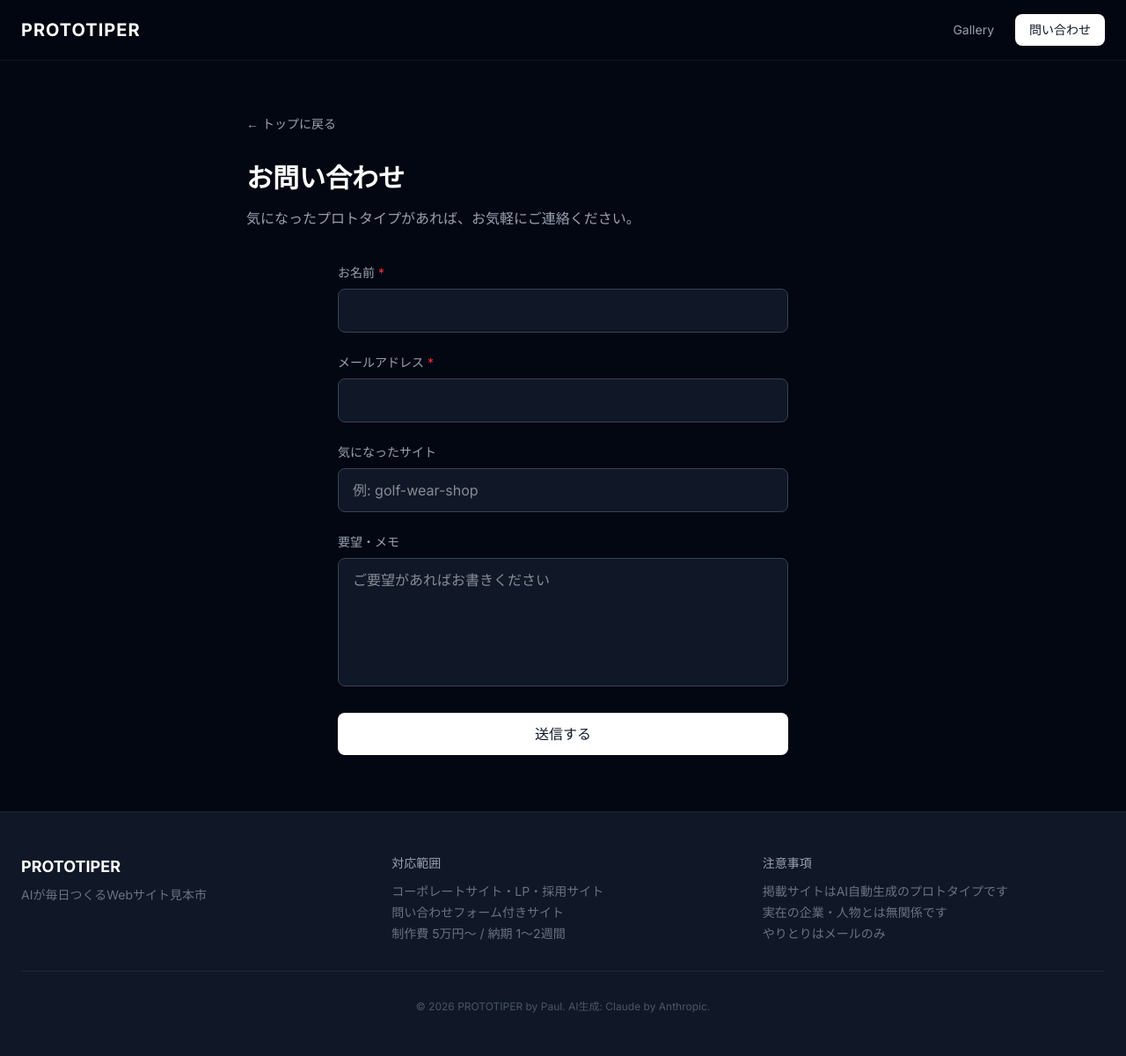
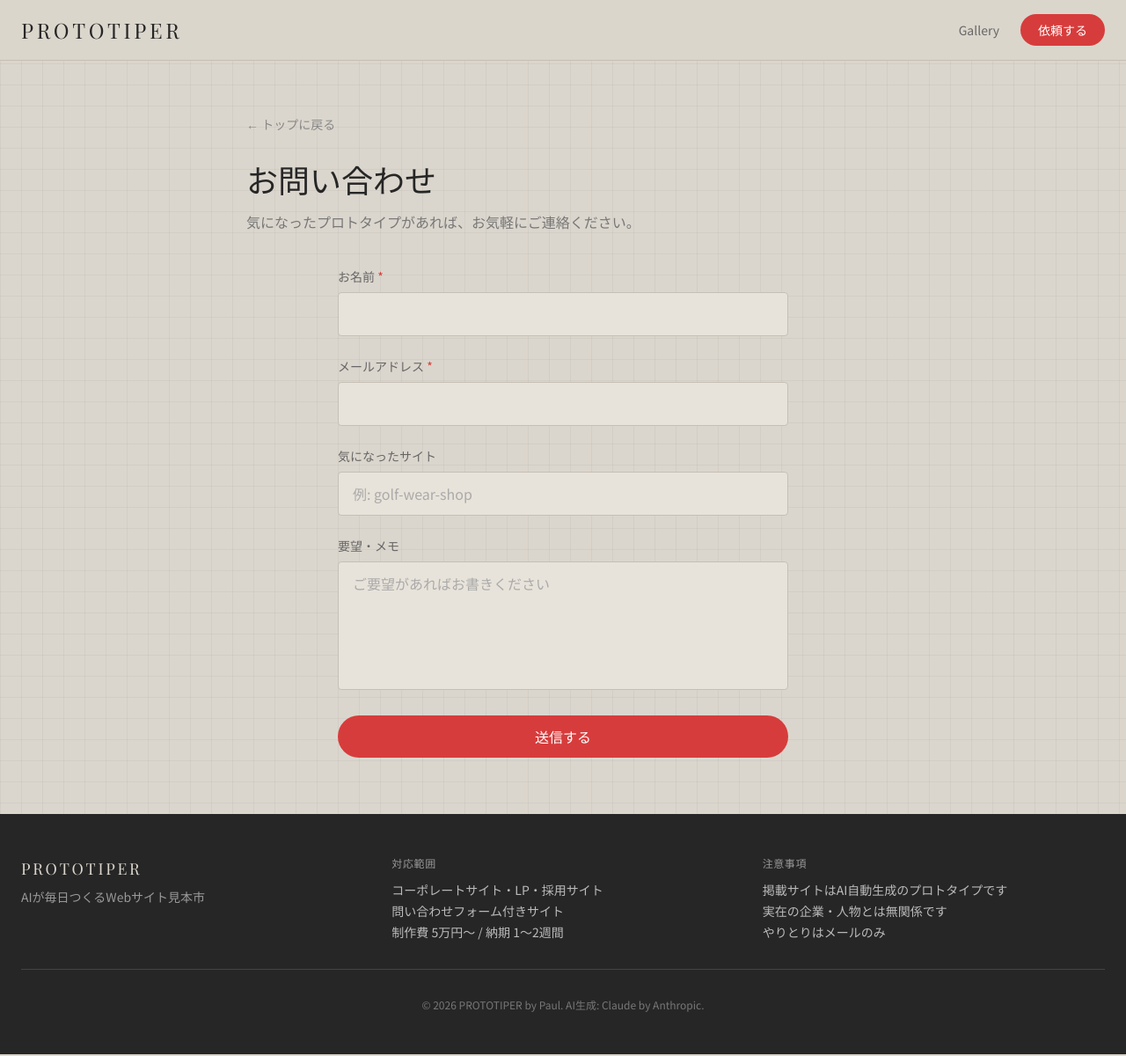
Before and after one commit to paul13131313/prototiper, a Next.js app: page /contact in a window 1280 px wide. Shown: the whole page at 88% size. Built offline with nearby package versions, Linux system fonts and the light colour scheme.

Commit message:
Ships Grid Journalスタイルでサイト全体をリデザイン

```diff
--- a/src/app/contact/page.tsx
+++ b/src/app/contact/page.tsx
@@ -35,15 +35,20 @@ function ContactForm() {
   if (status === "sent") {
     return (
       <div className="text-center py-20">
-        <div className="text-4xl mb-4">✓</div>
-        <h2 className="text-2xl font-bold text-white">送信完了</h2>
-        <p className="mt-4 text-gray-400">
+        <div className="text-4xl mb-4 text-[#D73C3C]">✓</div>
+        <h2
+          className="text-2xl text-[#262626]"
+          style={{ fontFamily: "var(--font-display), serif" }}
+        >
+          送信完了
+        </h2>
+        <p className="mt-4 text-[#777]">
           お問い合わせありがとうございます。<br />
           確認メールをお送りしました。2営業日以内にご連絡いたします。
         </p>
         <Link
           href="/"
-          className="mt-8 inline-block text-sm text-blue-400 hover:text-blue-300 transition"
+          className="mt-8 inline-block text-sm text-[#D73C3C] hover:underline transition"
         >
           ← トップに戻る
         </Link>
@@ -51,11 +56,14 @@ function ContactForm() {
     );
   }
 
+  const inputClass =
+    "w-full px-4 py-3 bg-[#E8E3DA] border border-[#C5BFB5] rounded text-[#262626] focus:outline-none focus:border-[#D73C3C] transition placeholder:text-[#AAA]";
+
   return (
     <form onSubmit={handleSubmit} className="max-w-lg mx-auto space-y-6">
       <div>
-        <label htmlFor="name" className="block text-sm text-gray-400 mb-2">
-          お名前 <span className="text-red-500">*</span>
+        <label htmlFor="name" className="block text-sm text-[#666] mb-2">
+          お名前 <span className="text-[#D73C3C]">*</span>
         </label>
         <input
           id="name"
@@ -63,13 +71,13 @@ function ContactForm() {
           required
           value={name}
           onChange={(e) => setName(e.target.value)}
-          className="w-full px-4 py-3 bg-gray-900 border border-gray-700 rounded-lg text-white focus:outline-none focus:border-blue-500 transition"
+          className={inputClass}
         />
       </div>
 
       <div>
-        <label htmlFor="email" className="block text-sm text-gray-400 mb-2">
-          メールアドレス <span className="text-red-500">*</span>
+        <label htmlFor="email" className="block text-sm text-[#666] mb-2">
+          メールアドレス <span className="text-[#D73C3C]">*</span>
         </label>
         <input
           id="email"
@@ -77,12 +85,12 @@ function ContactForm() {
           required
           value={email}
           onChange={(e) => setEmail(e.target.value)}
-          className="w-full px-4 py-3 bg-gray-900 border border-gray-700 rounded-lg text-white focus:outline-none focus:border-blue-500 transition"
+          className={inputClass}
         />
       </div>
 
       <div>
-        <label htmlFor="site" className="block text-sm text-gray-400 mb-2">
+        <label htmlFor="site" className="block text-sm text-[#666] mb-2">
           気になったサイト
         </label>
         <input
@@ -90,13 +98,13 @@ function ContactForm() {
           type="text"
           value={site}
           onChange={(e) => setSite(e.target.value)}
-          className="w-full px-4 py-3 bg-gray-900 border border-gray-700 rounded-lg text-white focus:outline-none focus:border-blue-500 transition"
+          className={inputClass}
           placeholder="例: golf-wear-shop"
         />
       </div>
 
       <div>
-        <label htmlFor="message" className="block text-sm text-gray-400 mb-2">
+        <label htmlFor="message" className="block text-sm text-[#666] mb-2">
           要望・メモ
         </label>
         <textarea
@@ -104,7 +112,7 @@ function ContactForm() {
           rows={5}
           value={message}
           onChange={(e) => setMessage(e.target.value)}
-          className="w-full px-4 py-3 bg-gray-900 border border-gray-700 rounded-lg text-white focus:outline-none focus:border-blue-500 transition resize-none"
+          className={`${inputClass} resize-none`}
           placeholder="ご要望があればお書きください"
         />
       </div>
@@ -112,13 +120,13 @@ function ContactForm() {
       <button
         type="submit"
         disabled={status === "sending"}
-        className="w-full py-3 bg-white text-gray-900 font-medium rounded-lg hover:bg-gray-200 transition disabled:opacity-50 disabled:cursor-not-allowed"
+        className="w-full py-3 bg-[#D73C3C] text-white font-medium rounded-full hover:bg-[#c03535] transition disabled:opacity-50 disabled:cursor-not-allowed"
       >
         {status === "sending" ? "送信中..." : "送信する"}
       </button>
 
       {status === "error" && (
-        <p className="text-red-400 text-sm text-center">
+        <p className="text-[#D73C3C] text-sm text-center">
           送信に失敗しました。時間をおいて再度お試しください。
         </p>
       )}
@@ -128,22 +136,27 @@ function ContactForm() {
 
 export default function ContactPage() {
   return (
-    <main className="min-h-screen bg-gray-950 text-white">
+    <main className="min-h-screen">
       <div className="max-w-3xl mx-auto px-6 py-16">
         <Link
           href="/"
-          className="text-sm text-gray-400 hover:text-white transition"
+          className="text-sm text-[#888] hover:text-[#262626] transition"
         >
           ← トップに戻る
         </Link>
 
-        <h1 className="mt-8 text-3xl font-bold">お問い合わせ</h1>
-        <p className="mt-4 text-gray-400">
+        <h1
+          className="mt-8 text-4xl text-[#262626]"
+          style={{ fontFamily: "var(--font-display), serif" }}
+        >
+          お問い合わせ
+        </h1>
+        <p className="mt-4 text-[#777]">
           気になったプロトタイプがあれば、お気軽にご連絡ください。
         </p>
 
         <div className="mt-10">
-          <Suspense fallback={<div className="text-gray-500">読み込み中...</div>}>
+          <Suspense fallback={<div className="text-[#999]">読み込み中...</div>}>
             <ContactForm />
           </Suspense>
         </div>
--- a/src/app/globals.css
+++ b/src/app/globals.css
@@ -1,10 +1,14 @@
 @import "tailwindcss";
 
 @theme inline {
-  --font-sans: var(--font-inter);
+  --font-sans: var(--font-body);
 }
 
 body {
-  background: #030712;
-  color: #f9fafb;
+  background: #DBD6CD;
+  color: #262626;
+  background-image:
+    linear-gradient(rgba(0,0,0,0.04) 1px, transparent 1px),
+    linear-gradient(90deg, rgba(0,0,0,0.04) 1px, transparent 1px);
+  background-size: 24px 24px;
 }
--- a/src/app/layout.tsx
+++ b/src/app/layout.tsx
@@ -1,11 +1,18 @@
 import type { Metadata } from "next";
-import { Inter } from "next/font/google";
+import { Playfair_Display, Noto_Sans_JP } from "next/font/google";
 import Link from "next/link";
 import "./globals.css";
 
-const inter = Inter({
-  variable: "--font-inter",
+const playfair = Playfair_Display({
+  variable: "--font-display",
   subsets: ["latin"],
+  weight: ["400", "700"],
+});
+
+const notoSans = Noto_Sans_JP({
+  variable: "--font-body",
+  subsets: ["latin"],
+  weight: ["400", "500", "700"],
 });
 
 export const metadata: Metadata = {
@@ -31,63 +38,80 @@ export default function RootLayout({
 }>) {
   return (
     <html lang="ja">
-      <body className={`${inter.variable} font-sans antialiased bg-gray-950`}>
+      <body
+        className={`${playfair.variable} ${notoSans.variable} antialiased`}
+        style={{ fontFamily: "var(--font-body), sans-serif" }}
+      >
         {/* Navigation */}
-        <nav className="fixed top-0 left-0 right-0 z-50 bg-gray-950/80 backdrop-blur border-b border-gray-800/50">
+        <nav className="fixed top-0 left-0 right-0 z-50 bg-[#DBD6CD]/90 backdrop-blur border-b border-[#C5BFB5]">
           <div className="max-w-7xl mx-auto px-6 py-4 flex items-center justify-between">
-            <Link href="/" className="text-xl font-bold text-white tracking-wider">
+            <Link
+              href="/"
+              className="text-2xl tracking-[0.15em] text-[#262626]"
+              style={{ fontFamily: "var(--font-display), serif" }}
+            >
               PROTOTIPER
             </Link>
             <div className="flex items-center gap-6">
               <Link
                 href="/#gallery"
-                className="text-sm text-gray-400 hover:text-white transition"
+                className="text-sm text-[#666] hover:text-[#262626] transition"
               >
                 Gallery
               </Link>
               <Link
                 href="/contact"
-                className="text-sm px-4 py-2 bg-white text-gray-900 rounded-lg font-medium hover:bg-gray-200 transition"
+                className="text-sm px-5 py-2 bg-[#D73C3C] text-white rounded-full font-medium hover:bg-[#c03535] transition"
               >
-                問い合わせ
+                依頼する
               </Link>
             </div>
           </div>
         </nav>
 
-        {/* Main content with nav offset */}
+        {/* Main content */}
         <div className="pt-16">{children}</div>
 
         {/* Footer */}
-        <footer className="bg-gray-900 border-t border-gray-800">
+        <footer className="bg-[#262626] text-[#DBD6CD]">
           <div className="max-w-7xl mx-auto px-6 py-12">
             <div className="grid grid-cols-1 md:grid-cols-3 gap-8">
               <div>
-                <h3 className="text-white font-bold text-lg">PROTOTIPER</h3>
-                <p className="mt-2 text-sm text-gray-500">
+                <h3
+                  className="text-lg tracking-[0.15em]"
+                  style={{ fontFamily: "var(--font-display), serif" }}
+                >
+                  PROTOTIPER
+                </h3>
+                <p className="mt-2 text-sm text-[#999]">
                   AIが毎日つくるWebサイト見本市
                 </p>
               </div>
               <div>
-                <h4 className="text-sm font-medium text-gray-400 mb-3">対応範囲</h4>
-                <ul className="text-sm text-gray-500 space-y-1">
+                <h4 className="text-xs font-medium text-[#999] uppercase tracking-wider mb-3">
+                  対応範囲
+                </h4>
+                <ul className="text-sm text-[#BBB] space-y-1">
                   <li>コーポレートサイト・LP・採用サイト</li>
                   <li>問い合わせフォーム付きサイト</li>
                   <li>制作費 5万円〜 / 納期 1〜2週間</li>
                 </ul>
               </div>
               <div>
-                <h4 className="text-sm font-medium text-gray-400 mb-3">注意事項</h4>
-                <ul className="text-sm text-gray-500 space-y-1">
+                <h4 className="text-xs font-medium text-[#999] uppercase tracking-wider mb-3">
+                  注意事項
+                </h4>
+                <ul className="text-sm text-[#BBB] space-y-1">
                   <li>掲載サイトはAI自動生成のプロトタイプです</li>
                   <li>実在の企業・人物とは無関係です</li>
                   <li>やりとりはメールのみ</li>
                 </ul>
               </div>
             </div>
-            <div className="mt-8 pt-8 border-t border-gray-800 text-center">
-              <p className="text-xs text-gray-600">
-                © {new Date().getFullYear()} PROTOTIPER by Paul. AI生成: Claude by Anthropic.
+            <div className="mt-8 pt-8 border-t border-[#444] text-center">
+              <p className="text-xs text-[#777]">
+                © {new Date().getFullYear()} PROTOTIPER by Paul. AI生成: Claude
+                by Anthropic.
               </p>
             </div>
           </div>
--- a/src/app/page.tsx
+++ b/src/app/page.tsx
@@ -7,70 +7,91 @@ export default async function Home() {
   const prototypes = await getAllPrototypes();
 
   return (
-    <main className="min-h-screen bg-gray-950 text-white">
+    <main className="min-h-screen">
       {/* Hero */}
-      <section className="flex flex-col items-center justify-center px-6 py-24 text-center">
-        <h1 className="text-4xl md:text-6xl font-bold tracking-tight leading-tight">
-          今日も、誰かの入り口が<br />生まれた。
+      <section className="flex flex-col items-center justify-center px-6 py-28 text-center">
+        <h1
+          className="text-5xl md:text-7xl tracking-tight leading-[1.1]"
+          style={{ fontFamily: "var(--font-display), serif" }}
+        >
+          今日も、誰かの<br />入り口が生まれた。
         </h1>
-        <p className="mt-6 text-lg md:text-xl text-gray-400 max-w-2xl">
-          AIが毎日1業種のWebサイトを自動生成。<br className="hidden md:block" />
+        <p className="mt-6 text-base md:text-lg text-[#777] max-w-lg leading-relaxed">
+          AIが毎日1業種のWebサイトを自動生成。<br />
           気に入ったら依頼するだけ。
         </p>
         <a
           href="#gallery"
-          className="mt-10 inline-flex items-center gap-2 text-sm text-gray-500 hover:text-white transition"
+          className="mt-12 text-xs tracking-[0.2em] text-[#999] hover:text-[#262626] transition uppercase"
         >
-          <span>↓ scroll</span>
+          ↓ scroll
         </a>
       </section>
 
       {/* Gallery */}
-      <section id="gallery" className="max-w-7xl mx-auto px-6 pb-24">
+      <section id="gallery" className="max-w-6xl mx-auto px-6 pb-24">
         {prototypes.length === 0 ? (
           <div className="text-center py-20">
-            <p className="text-gray-500 text-lg">
+            <p className="text-[#999] text-base">
               まだプロトタイプはありません。<br />
               明日の朝7時に最初のプロトタイプが生成されます。
             </p>
           </div>
         ) : (
-          <div className="grid grid-cols-1 md:grid-cols-2 lg:grid-cols-3 gap-6">
-            {prototypes.map((p) => (
+          <div className="grid grid-cols-1 md:grid-cols-2 lg:grid-cols-3 gap-[1px] bg-[#C5BFB5]">
+            {prototypes.map((p, i) => (
               <div
                 key={p.slug}
-                className="bg-gray-900 rounded-2xl overflow-hidden border border-gray-800 hover:border-gray-600 transition group"
+                className="bg-[#DBD6CD] p-6 group hover:bg-[#D3CEC4] transition-colors"
               >
-                <div className="aspect-video bg-gray-800 relative overflow-hidden">
+                {/* Number */}
+                <span className="text-[11px] tracking-wider text-[#999]">
+                  #{String(i + 1).padStart(2, "0")}
+                </span>
+
+                {/* Thumbnail - 控えめ */}
+                <Link href={`/works/${p.slug}`} className="block mt-3">
+                  <div className="aspect-video rounded overflow-hidden bg-[#262626] relative">
                     <iframe
                       srcDoc={p.html}
-                    className="w-[200%] h-[200%] origin-top-left scale-50 pointer-events-none"
+                      className="w-[300%] h-[300%] origin-top-left pointer-events-none"
+                      style={{ transform: "scale(0.3333)" }}
                       sandbox=""
                       title={p.genre}
                     />
                   </div>
-                <div className="p-5">
-                  <span className="inline-block text-xs font-medium bg-blue-600/20 text-blue-400 px-3 py-1 rounded-full">
+                </Link>
+
+                {/* Info */}
+                <h3
+                  className="mt-4 text-xl text-[#262626]"
+                  style={{ fontFamily: "var(--font-display), serif" }}
+                >
                   {p.genre}
-                  </span>
-                  <p className="mt-3 text-sm text-gray-500">
+                </h3>
+                <p className="mt-1 text-sm text-[#888] italic">
+                  {p.tagline}
+                </p>
+
+                {/* Date */}
+                <p className="mt-3 text-[11px] text-[#AAA] tracking-wider">
                   {new Date(p.createdAt).toLocaleDateString("ja-JP")}
                 </p>
-                  <p className="mt-1 text-gray-300 text-sm">{p.tagline}</p>
+
+                {/* Actions */}
                 <div className="mt-4 flex gap-3">
                   <Link
                     href={`/works/${p.slug}`}
-                      className="flex-1 text-center text-sm py-2 rounded-lg bg-white text-gray-900 font-medium hover:bg-gray-200 transition"
+                    className="text-xs px-4 py-2 border border-[#262626] text-[#262626] rounded-full hover:bg-[#262626] hover:text-[#DBD6CD] transition"
                   >
-                      このサイトを見る
+                    見る
                   </Link>
                   <Link
                     href={`/contact?ref=${p.slug}`}
-                      className="flex-1 text-center text-sm py-2 rounded-lg border border-gray-600 text-gray-300 hover:bg-gray-800 transition"
+                    className="text-xs px-4 py-2 bg-[#D73C3C] text-white rounded-full hover:bg-[#c03535] transition"
                   >
-                      制作を依頼する
+                    依頼する
                   </Link>
-                  </div>
                 </div>
               </div>
             ))}
```
Also changed, not shown: src/app/works/[slug]/page.tsx (+20 -17 lines). Lines whose indentation alone changed are shown as unchanged.
